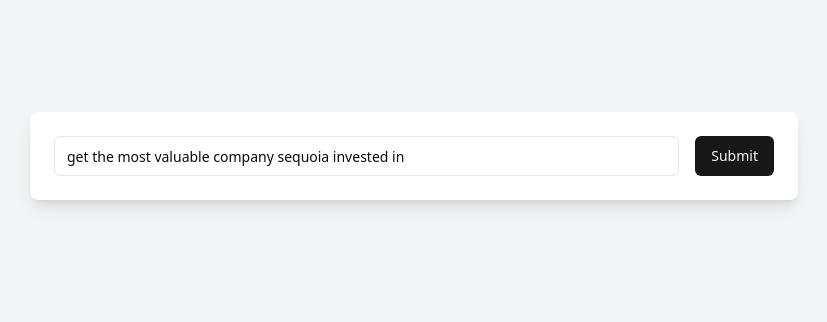
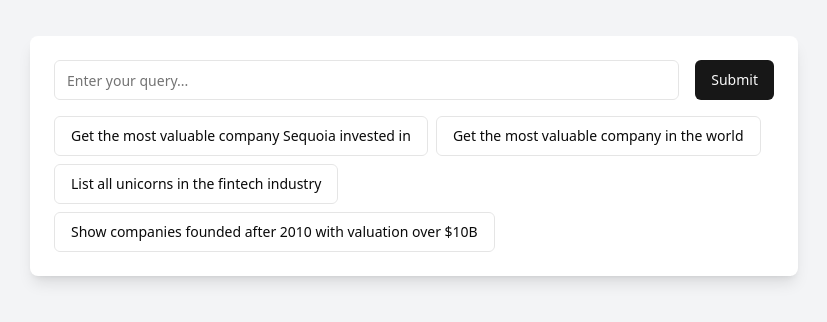
Before and after one commit to vercel-labs/natural-language-postgres, a Next.js app: page / in a window 1280 px wide. Shown: the part 244-566 px from the top of the page, without its empty margins (226-1053 px from the left). Built offline with nearby package versions, Linux system fonts and the light colour scheme.

Commit message:
update page and prompt

```diff
--- a/app/actions.ts
+++ b/app/actions.ts
@@ -23,9 +23,23 @@
 
     Only retrieval queries are allowed.
 
-    For things like industry, company names and other string fields, use the LIKE operator and lowercase everything.
+    For things like industry, company names and other string fields, use the ILIKE operator and convert both the search term and the field to lowercase using LOWER() function. For example: LOWER(industry) ILIKE LOWER('%search_term%').
+
     Note: select_investors is a comma-separated list of investors. Trim whitespace to ensure you're grouping properly. Note, some fields may be null or have onnly one value.
     When answering questions about a specific field, ensure you are selecting the identifying column (ie. what is Vercel's valuation would select company and valuation').
+    Note: valuation is in billions of dollars so 10b would be 10.0.
+
+    The industries tagged are:
+    - healthcare & life sciences
+    - consumer & retail
+    - financial services
+    - enterprise tech
+    - insurance
+    - media & entertainment
+    - industrials
+    - health
+
+    If the user asks for a category that is not in the list, infer based on the list above.
 
     `,
     prompt: `Generate the query necessary to retrieve the data the user wants: ${input}`,
--- a/app/page.tsx
+++ b/app/page.tsx
@@ -16,14 +16,19 @@
 import { Unicorn } from "@/lib/types";
 
 export default function Component() {
-  const [inputValue, setInputValue] = useState(
-    "get the most valuable company sequoia invested in",
-  );
+  const [inputValue, setInputValue] = useState("");
   const [submitted, setSubmitted] = useState(false);
   const [results, setResults] = useState<Unicorn[]>([]);
   const [columns, setColumns] = useState<string[]>([]);
   const [activeQuery, setActiveQuery] = useState("");
   const [loading, setLoading] = useState(false);
+
+  const suggestionQueries = [
+    "Get the most valuable company Sequoia invested in",
+    "Get the most valuable company in the world",
+    "List all unicorns in the fintech industry",
+    "Show companies founded after 2010 with valuation over $10B",
+  ];
 
   const handleSubmit = async (e: React.FormEvent) => {
     e.preventDefault();
@@ -42,6 +47,10 @@
     setLoading(false);
   };
 
+  const handleSuggestionClick = (suggestion: string) => {
+    setInputValue(suggestion);
+  };
+
   return (
     <div className="min-h-screen bg-gray-100 flex items-center justify-center p-4">
       <motion.div
@@ -56,7 +65,7 @@
           transition={{ duration: 0.5, ease: "easeOut" }}
         >
           <form onSubmit={handleSubmit} className="p-6">
-            <div className="flex items-center space-x-4">
+            <div className="flex items-center space-x-4 mb-4">
               <Input
                 type="text"
                 placeholder="Enter your query..."
@@ -66,6 +75,20 @@
               />
               <Button type="submit">Submit</Button>
             </div>
+            {!submitted && (
+              <div className="flex flex-wrap gap-2 mt-4">
+                {suggestionQueries.map((suggestion, index) => (
+                  <Button
+                    key={index}
+                    type="button"
+                    variant="outline"
+                    onClick={() => handleSuggestionClick(suggestion)}
+                  >
+                    {suggestion}
+                  </Button>
+                ))}
+              </div>
+            )}
           </form>
           <AnimatePresence>
             {submitted && (
```
